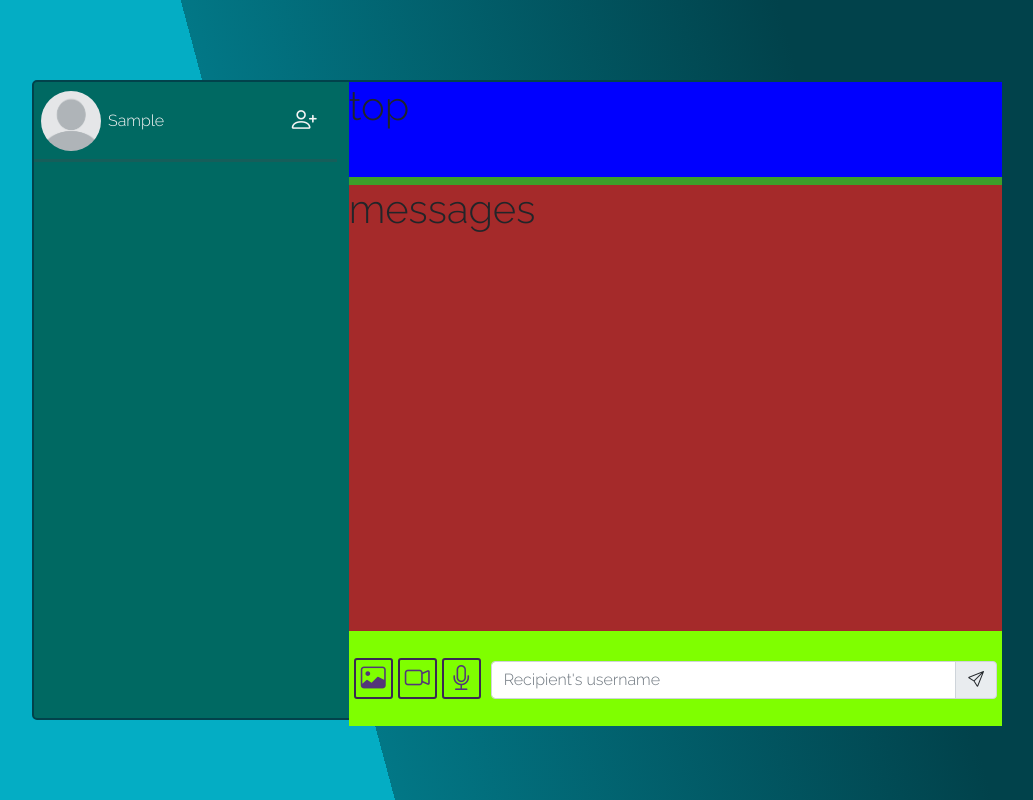
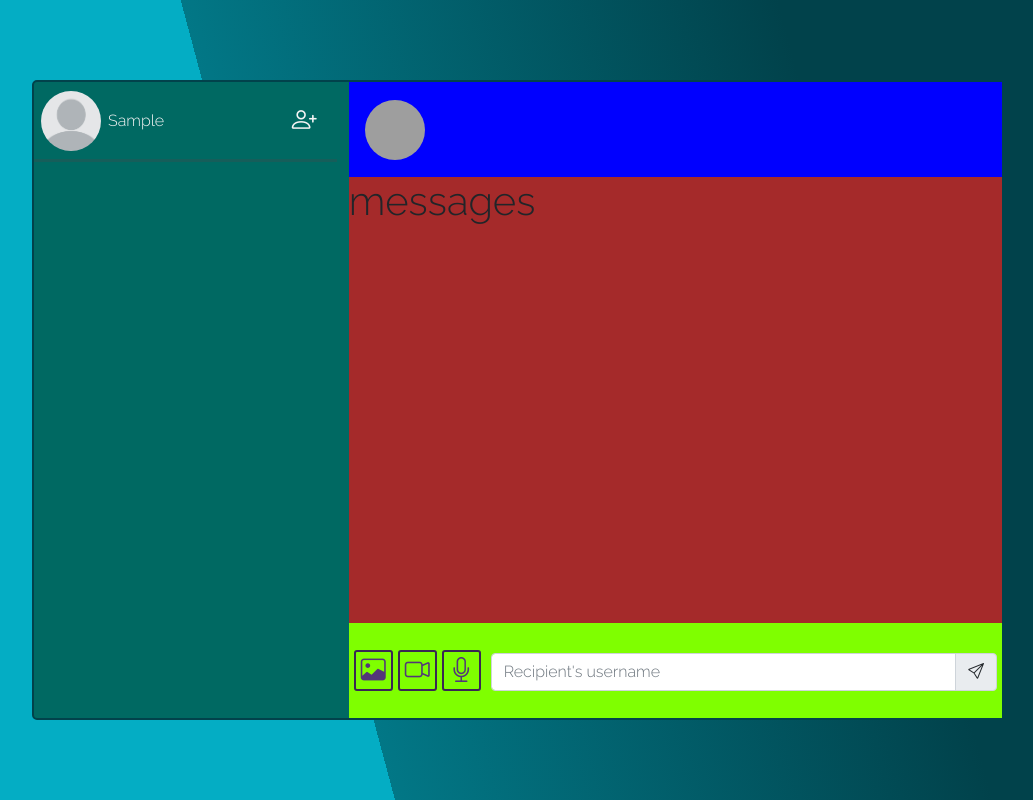
Before and after one commit to NoamCohen48/WhenApp1, a React (Create React App) app: page /register in a window 1280 px wide. Both pictures are taken after typing "Sample", "Sample", "Sample123", "Sample123" into the empty fields and a click on the button "Register". Shown: the whole page, without its empty margins (128-1161 px from the left). Built offline with nearby package versions, Linux system fonts and the light colour scheme; grey boxes are pictures that could not be loaded.

Commit message:
top chat

```diff
--- /dev/null
+++ b/src/Pages/ChatScreen/ChatDialog/dialogParts/TopBar.css
@@ -0,0 +1,21 @@
+.top-bar .chat-about {
+    display: flex;
+    flex-direction: row;
+    align-items: center;
+    font-size: medium;
+    height: 100%;
+    width: 100%;
+}
+
+    .top-bar .chat-about .avatar {
+        width: 60px;
+        height: 60px;
+        border-radius: 50%;
+        margin-left: 2vh;
+    }
+
+    .top-bar .chat-about .name {
+        font-weight: 600;
+        font-size: 4vh;
+        margin-left: 2vh;
+    }
--- a/src/Pages/ChatScreen/ChatDialog/dialogParts/TopBar.js
+++ b/src/Pages/ChatScreen/ChatDialog/dialogParts/TopBar.js
@@ -1,9 +1,21 @@
 import React from 'react';
+import { findPerson, registerPerson } from '../../../../db/users.js'
+import "./TopBar.css"
+
 
 function TopBar(props) {
-    return(
+    let person = findPerson({ username: props.CurrentChat })[0];
+
+
+    return (
         <>
-            <h1>top</h1>
+
+            <div className="chat-about">
+                <img className="avatar" src={person.img} />
+                <h1 className="name">{props.CurrentChat}</h1>
+            </div>
+
+
         </>
     )
 }
```
